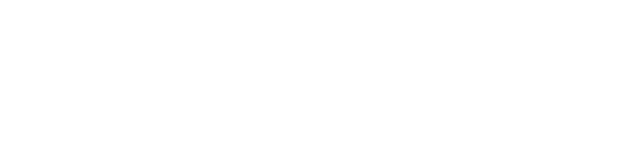
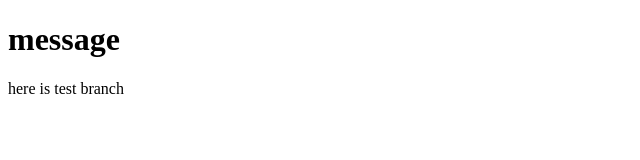
Before and after one commit to wnstlr0615/gitStudyCh06, a plain HTML site: page index.html in a window 1280 px wide. Shown: the whole page, without its empty margins (0-640 px from the left). Drawn offline with Linux system fonts and the light colour scheme.

Commit message:
here is test brannch

```diff
--- a/index.html
+++ b/index.html
@@ -6,6 +6,7 @@
     <title>Document</title>
 </head>
 <body>
-
+    <h1>message</h1>
+    here is test branch
 </body>
 </html>
```
